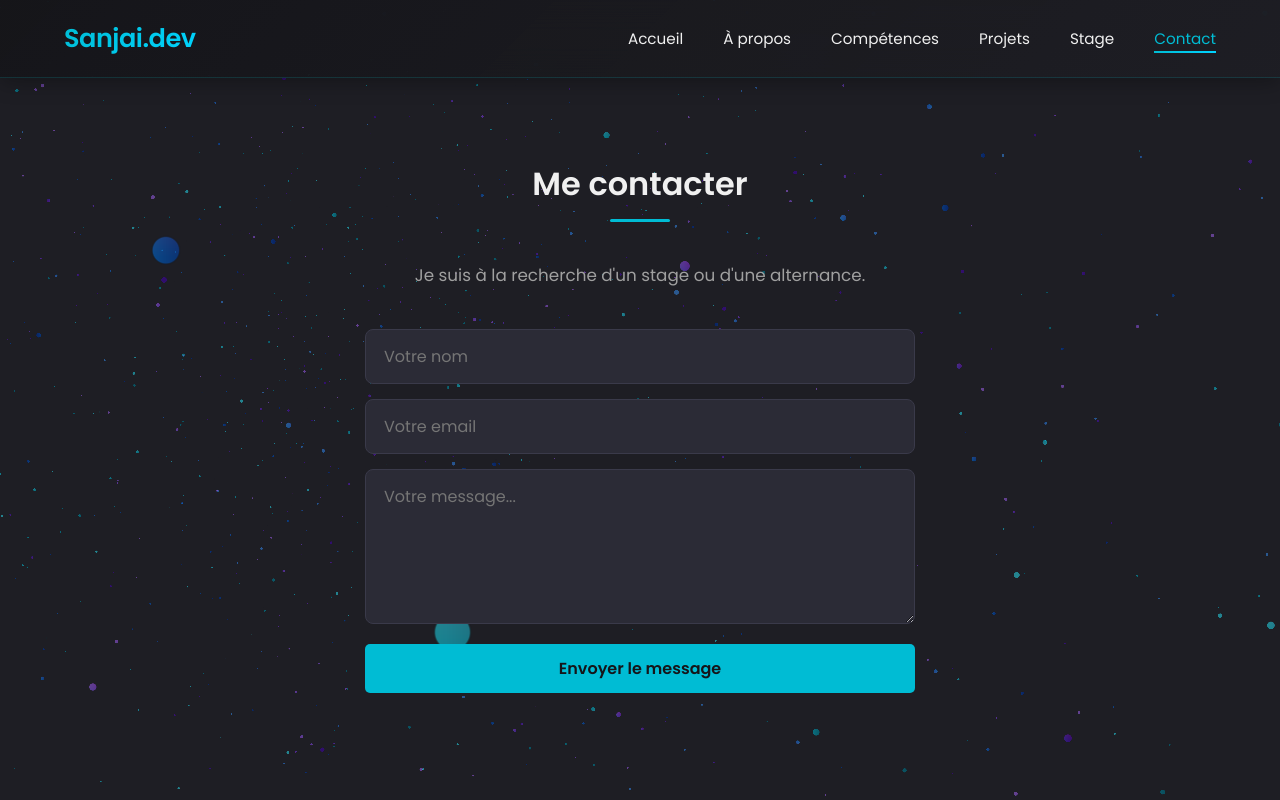
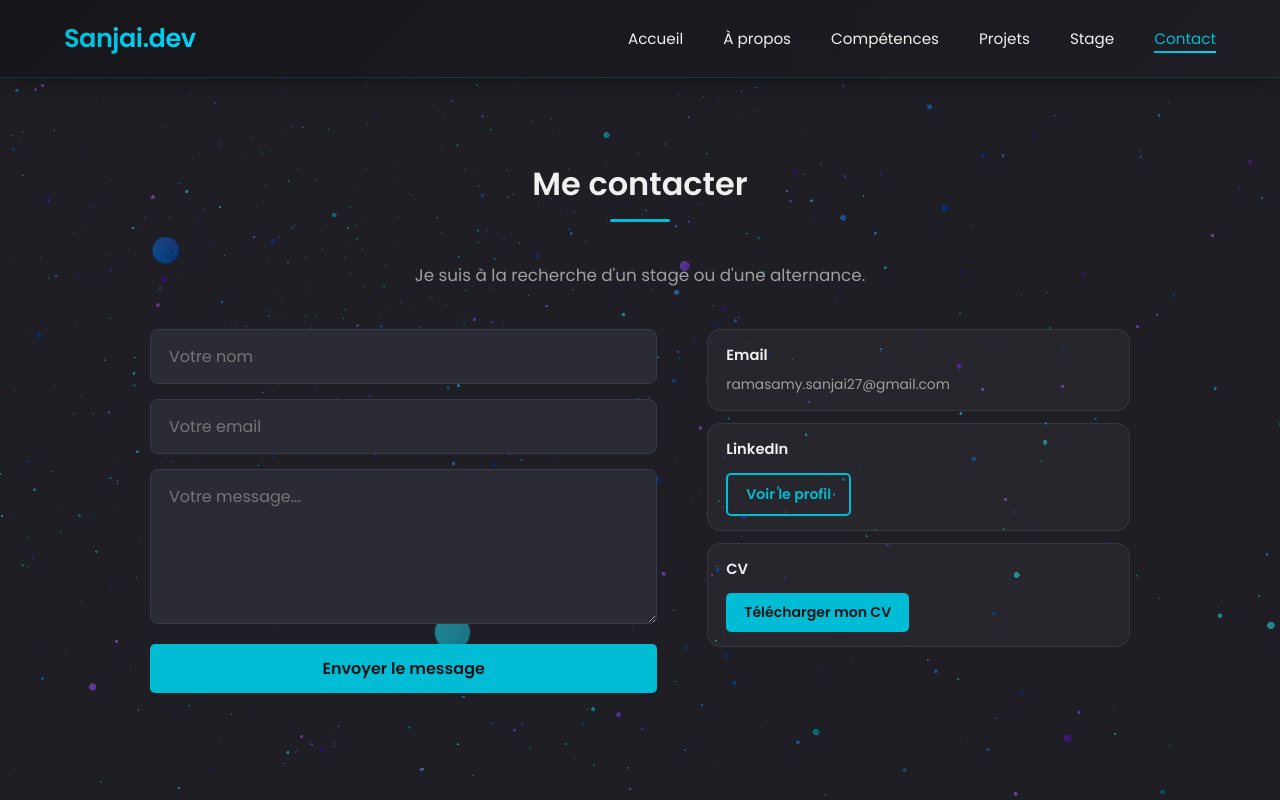
Before and after one commit to SanjaiV2/portfolio, a React (Vite) app: page /contact in a window 1280 px wide. Shown: the top 800 px of the page. Built offline with nearby package versions, Linux system fonts and the light colour scheme; no server answers.

Commit message:
ajout contact

```diff
--- a/src/components/Contact.jsx
+++ b/src/components/Contact.jsx
@@ -34,8 +34,8 @@
         EMAILJS_SERVICE_ID,
         EMAILJS_TEMPLATE_ID,
         {
-          from_name: champs.nom,
-          from_email: champs.email,
+          name: champs.nom,
+          email: champs.email,
           message: champs.message,
         },
         { publicKey: EMAILJS_PUBLIC_KEY }
@@ -60,12 +60,12 @@
         Je suis à la recherche d'un stage ou d'une alternance.
       </p>
 
+      <div className="contact-layout">
         <div className="contact-form-container">
           {envoye ? (
             <div className="succes-message">
-            <p>✅ Message envoyé ! Je vous répondrai dès que possible.</p>
+              <p>Votre message a été envoyé !</p>
               <button onClick={() => setEnvoye(false)}>
-              Envoyer un autre message
               </button>
             </div>
           ) : (
@@ -107,6 +107,33 @@
             </form>
           )}
         </div>
+
+        <div className="contact-cartes">
+          <div className="contact-carte">
+            <h3>Email</h3>
+            <p>ramasamy.sanjai27@gmail.com</p>
+          </div>
+
+          <div className="contact-carte">
+            <h3>LinkedIn</h3>
+            <a
+              href="https://www.linkedin.com/in/sanjai-ramasamy-2851a5333/"
+              target="_blank"
+              rel="noopener noreferrer"
+              className="btn btn-outline btn-petit"
+            >
+              Voir le profil
+            </a>
+          </div>
+
+          <div className="contact-carte">
+            <h3>CV</h3>
+            <a href="/cv.pdf" target="_blank" rel="noopener noreferrer" className="btn btn-petit">
+              Télécharger mon CV
+            </a>
+          </div>
+        </div>
+      </div>
     </section>
   );
 }
--- a/src/components/Footer.jsx
+++ b/src/components/Footer.jsx
@@ -10,13 +10,12 @@
         <div className="footer-section">
           <h3>RAMASAMY Sanjai</h3>
           <p>Étudiant en BUT Informatique</p>
-          <p>Développeur Full Stack en devenir</p>
         </div>
 
         <div className="footer-section">
           <h4>Contact</h4>
-          <p>Email: votre.email@example.com</p>
-          <p>LinkedIn: linkedin.com/in/votreprofil</p>
+          <p>Email: ramasamy.sanjai27@gmail.com</p>
+          <p>LinkedIn: linkedin.com/in/sanjai-ramasamy-2851a5333</p>
         </div>
 
         <div className="footer-section">
@@ -33,14 +32,14 @@
         <div className="footer-section">
           <h4>Réseaux sociaux</h4>
           <div className="social-links">
-            <a href="https://github.com/votre-github" target="_blank" rel="noopener noreferrer">GitHub</a>
-            <a href="https://linkedin.com/in/votre-linkedin" target="_blank" rel="noopener noreferrer">LinkedIn</a>
+            <a href="https://github.com/SanjaiV2" target="_blank" rel="noopener noreferrer">GitHub</a>
+            <a href="https://www.linkedin.com/in/sanjai-ramasamy-2851a5333/" target="_blank" rel="noopener noreferrer">LinkedIn</a>
           </div>
         </div>
       </div>
 
       <div className="footer-bottom">
-        <p>© 2024 RAMASAMY Sanjai. Tous droits réservés.</p>
+        <p>© {new Date().getFullYear()} RAMASAMY Sanjai. Tous droits réservés.</p>
         <Link to="/" className="back-to-top">Retour en haut ↑</Link>
       </div>
     </footer>
--- a/src/index.css
+++ b/src/index.css
@@ -1379,7 +1379,64 @@
    ============================================= */
 .contact-section { text-align: center; }
 .contact-sous-titre { color: var(--gray); margin-bottom: 40px; font-size: 1.05rem; }
-.contact-form-container { max-width: 550px; margin: 0 auto; }
+
+.contact-layout {
+  display: grid;
+  grid-template-columns: 1.2fr 1fr;
+  gap: 50px;
+  max-width: 980px;
+  margin: 0 auto;
+  text-align: left;
+  align-items: start;
+}
+
+.contact-form-container { width: 100%; }
+
+.contact-cartes {
+  display: flex;
+  flex-direction: column;
+  gap: 12px;
+}
+
+.contact-carte {
+  background: rgba(255, 255, 255, 0.04);
+  border: 1px solid rgba(255, 255, 255, 0.08);
+  border-radius: 14px;
+  padding: 14px 18px;
+  transition: border-color 0.3s ease, transform 0.3s ease;
+}
+
+.contact-carte:hover {
+  border-color: rgba(0, 188, 212, 0.28);
+  transform: translateY(-3px);
+}
+
+.contact-carte h3 {
+  font-size: 0.92rem;
+  font-weight: 700;
+  margin-bottom: 6px;
+}
+
+.contact-carte p {
+  color: var(--gray);
+  font-size: 0.86rem;
+  word-break: break-word;
+}
+
+.contact-carte .btn-petit {
+  margin-top: 6px;
+}
+
+.btn-petit {
+  padding: 8px 18px;
+  font-size: 0.88rem;
+}
+
+@media (max-width: 800px) {
+  .contact-layout {
+    grid-template-columns: 1fr;
+  }
+}
 
 .contact-form {
   display: flex;
```
Also changed, not shown: 1 other file (tests, documents, lock files or other folders). Lines whose indentation alone changed are shown as unchanged.
